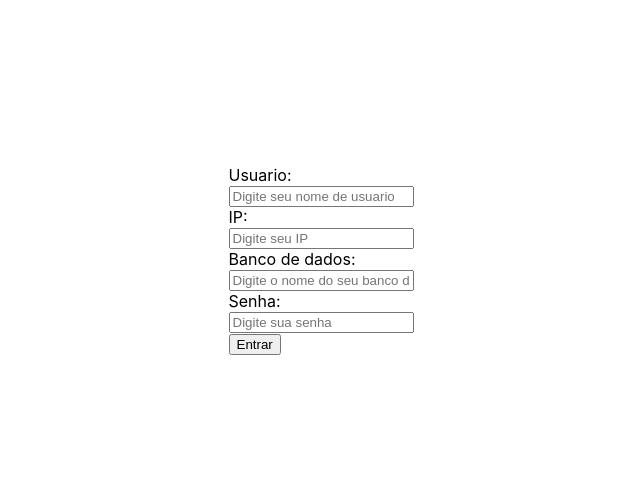
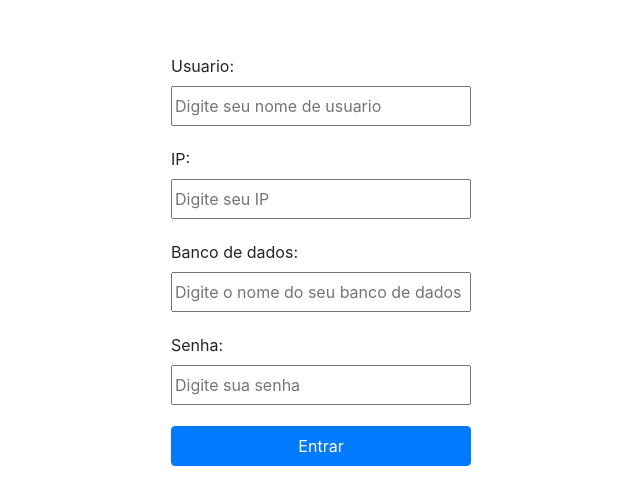
Before and after one commit to myhelpsites-com/mySQLAdmin, a Next.js app: page / in a window 1280 px wide. Shown: the part 140-644 px from the top of the page, without its empty margins (319-959 px from the left). Built offline with nearby package versions, Linux system fonts and the light colour scheme.

Commit message:
feature(globals): add new css and import bootstrap

```diff
--- a/styles/globals.css
+++ b/styles/globals.css
@@ -1,3 +1,5 @@
+@import url("https://cdn.jsdelivr.net/npm/bootstrap@4.6.1/dist/css/bootstrap.min.css");
+
 html,
 body {
   padding: 0;
@@ -24,3 +26,18 @@ a {
     background: black;
   }
 }
+
+
+.input-default{
+  height: 40px;
+  margin-bottom: 5px;
+  width: 100%;
+}
+
+.h40{
+  height: 40px;
+}
+
+.w-300{
+  width: 300px;
+}
```
